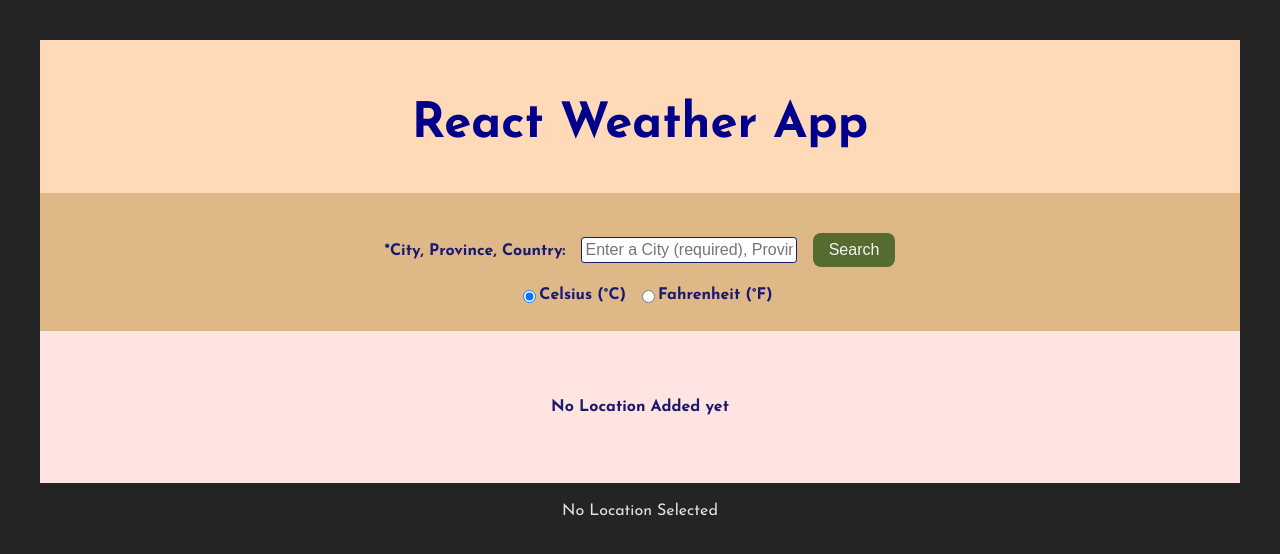
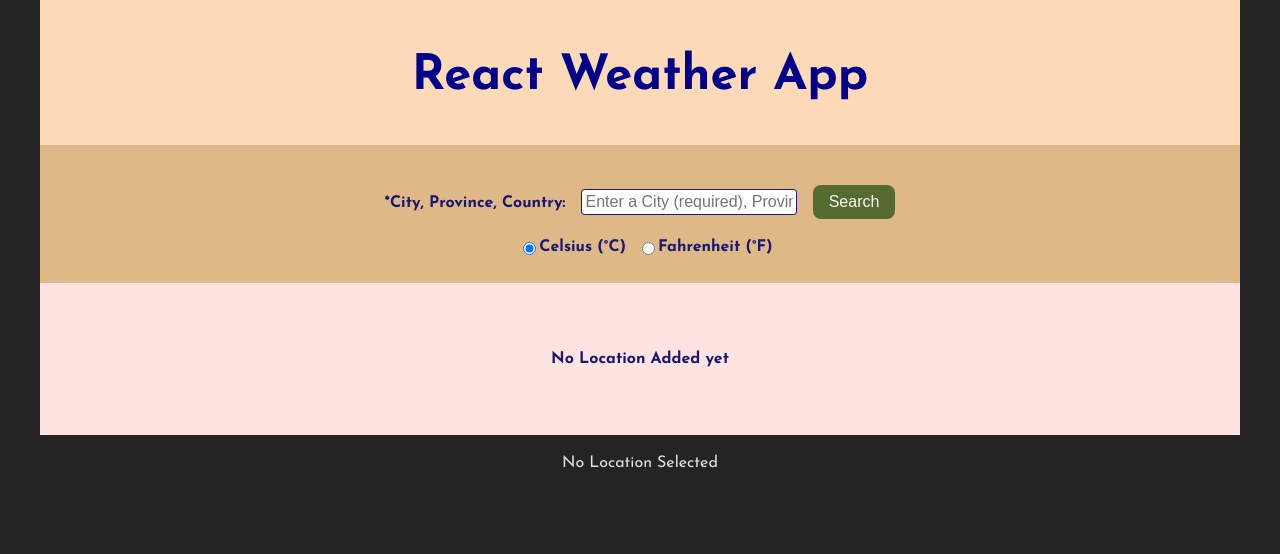
Before and after one commit to zhou0248/react-weather-app, a React (Vite) app in the folder weather-app/: page / in a window 1280 px wide. Shown: the top 554 px of the page. Built offline with nearby package versions, Linux system fonts and the light colour scheme.

Commit message:
fixed the margin on top of the screen, add variables in css

```diff
--- a/weather-app/src/App.css
+++ b/weather-app/src/App.css
@@ -13,6 +13,10 @@
   --color-primary-darkest: rgb(12, 12, 66);
   --color-secondary: lavenderblush;
   --color-secondary-light: whitesmoke;
+  --color-btn: darkolivegreen;
+  --color-btn-hover: darkgreen;
+  --shadow: 0 4px 8px 0 rgba(0, 0, 0, 0.2);
+  --shadow-hover: 0 8px 16px 0 rgba(0, 0, 0, 0.2);
 }
 
 /* --------- Type Hierarchy ------------*/
@@ -99,3 +103,16 @@ h6 {
   color: var(--color-primary-darker);
   font-weight: bold;
 }
+
+.btn {
+  background-color: var(--color-btn);
+  color: var(--color-secondary-light);
+  padding: 0.5rem 1rem;
+  border: none;
+  border-radius: 0.5rem;
+}
+
+.btn:hover {
+  background-color: var(--color-btn-hover);
+  color: var(--color-secondary);
+}
--- a/weather-app/src/components/Header/Header.css
+++ b/weather-app/src/components/Header/Header.css
@@ -1,6 +1,7 @@
 .masthead {
   background-color: var(--color-background);
   padding: 2rem;
+  margin-top: -3rem;
 }
 
 .masthead h1 {
--- a/weather-app/src/components/Loader/Loader.css
+++ b/weather-app/src/components/Loader/Loader.css
@@ -1,5 +1,5 @@
 .loader {
-  color: #fff;
+  color: var(--color-secondary-light);
   font-weight: bold;
   font-size: 1.5rem;
   position: relative;
--- a/weather-app/src/components/LocationCard/LocationCard.css
+++ b/weather-app/src/components/LocationCard/LocationCard.css
@@ -5,7 +5,7 @@
   margin: 1rem;
   padding: 1rem;
   border-radius: 1rem;
-  box-shadow: 0 4px 8px 0 rgba(0, 0, 0, 0.2);
+  box-shadow: var(--shadow);
   list-style: none;
   display: flex;
   flex-direction: column;
@@ -16,18 +16,5 @@
 .card:hover,
 .card:focus {
   border: 3px solid var(--color-primary-darkest);
-  box-shadow: 0 8px 16px 0 rgba(0, 0, 0, 0.2);
+  box-shadow: var(--shadow-hover);
 }
-
-.btn {
-  background-color: darkolivegreen;
-  color: var(--color-secondary-light);
-  padding: 0.5rem 1rem;
-  border: none;
-  border-radius: 0.5rem;
-}
-
-.btn:hover {
-  background-color: darkgreen;
-  color: var(--color-secondary);
-}
```
